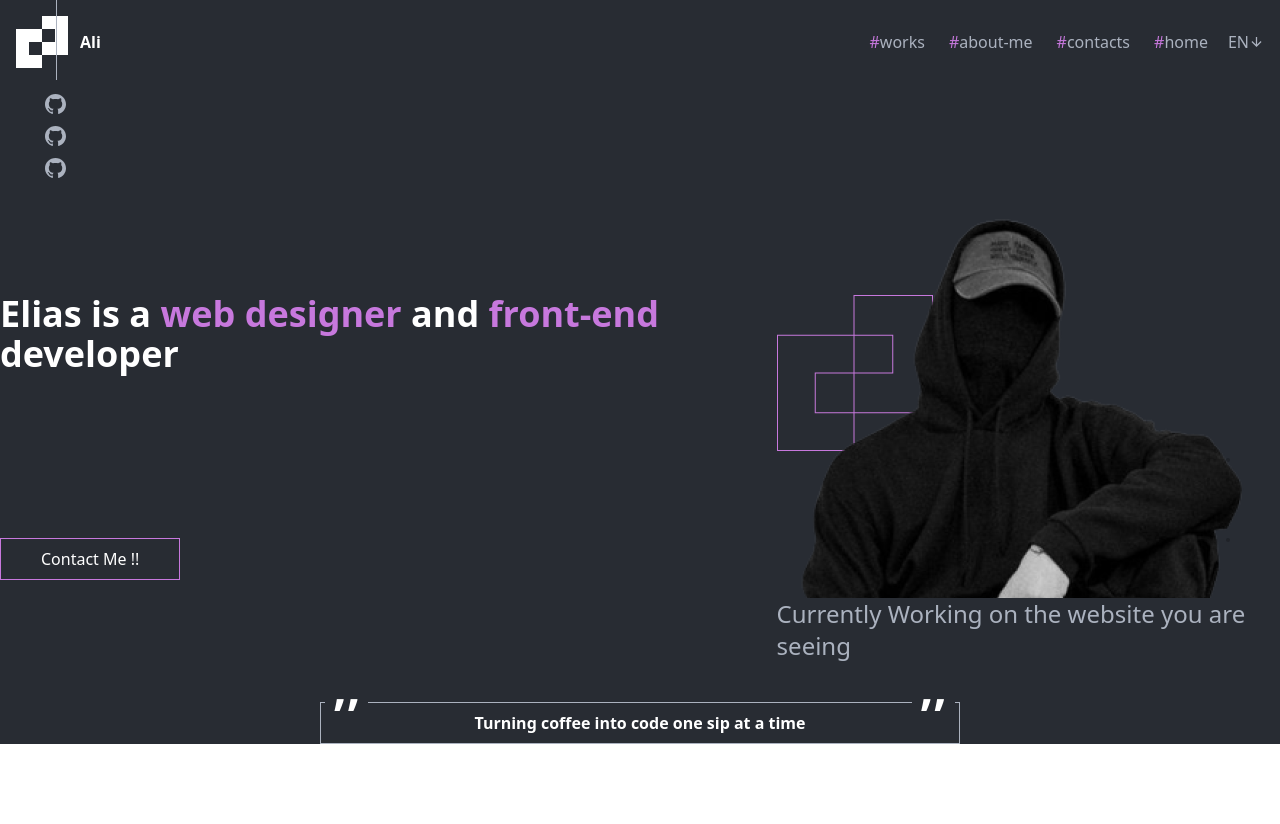
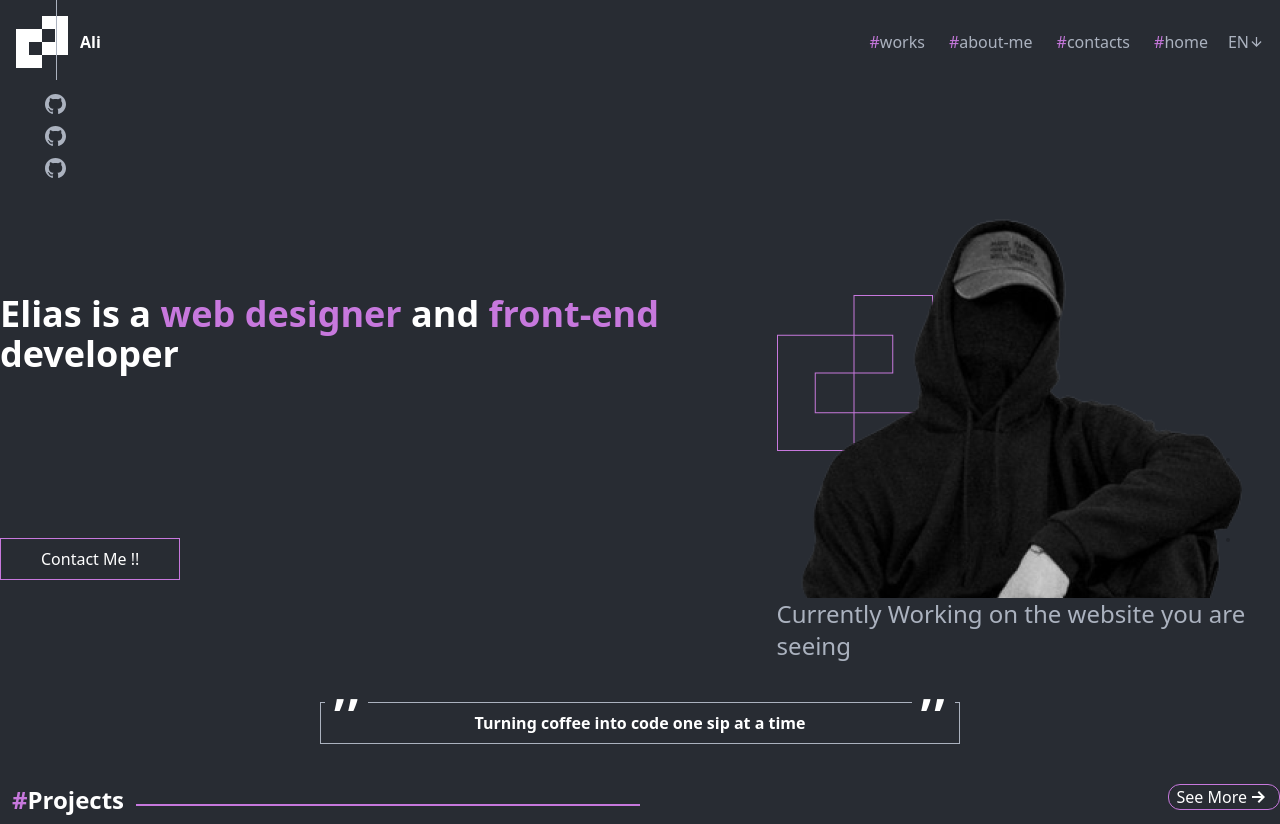
Before and after one commit to goofySunny/portfolio-with-react, a React (Create React App) app: page / in a window 1280 px wide. Before the commit the page ends 800 px from the top, so only its background shows below. Built offline with nearby package versions, Linux system fonts and the light colour scheme.

Commit message:
Divider component added and reusable for later (except for the see more button)

```diff
--- a/src/App.js
+++ b/src/App.js
@@ -1,4 +1,5 @@
 import './App.css';
+import Divider from './components/Divider/Divider';
 import Header from './components/header/Header';
 import Hero from './components/hero/Hero';
 import Quote from './components/quote/Quote';
@@ -9,6 +10,7 @@ function App() {
     <Header/>
     <Hero/>
     <Quote thingToSay='Turning coffee into code one sip at a time'/>
+    <Divider title='Projects' />
     </>
   )
 }
--- /dev/null
+++ b/src/components/Divider/Divider.js
@@ -0,0 +1,21 @@
+import Arrow from '../../assets/images/arrow-white.svg';
+
+function Divider({title}) {
+
+    return (
+        <div className="flex row justify-between container mx-auto mt-10">
+            <div className="relative w-1/2 h-10 flex">
+                <div className="absolute w-full border-b-2 border-primary top-1/2 z-10"></div>
+                <p className="text-white bg-background font-bold text-2xl absolute z-20 px-3"><span className="text-primary">#</span>{title}</p>
+            </div>
+            <div>
+                <button className="rounded-xl border border-primary text-white flex px-2 hover:cursor-pointer">
+                    <span>See More</span>
+                    <img src={Arrow} alt="" className='transform -rotate-90' />
+                </button>
+            </div>
+        </div>
+    )
+}
+
+export default Divider;
```
Also changed, not shown: src/assets/images/arrow-white.svg (added).
